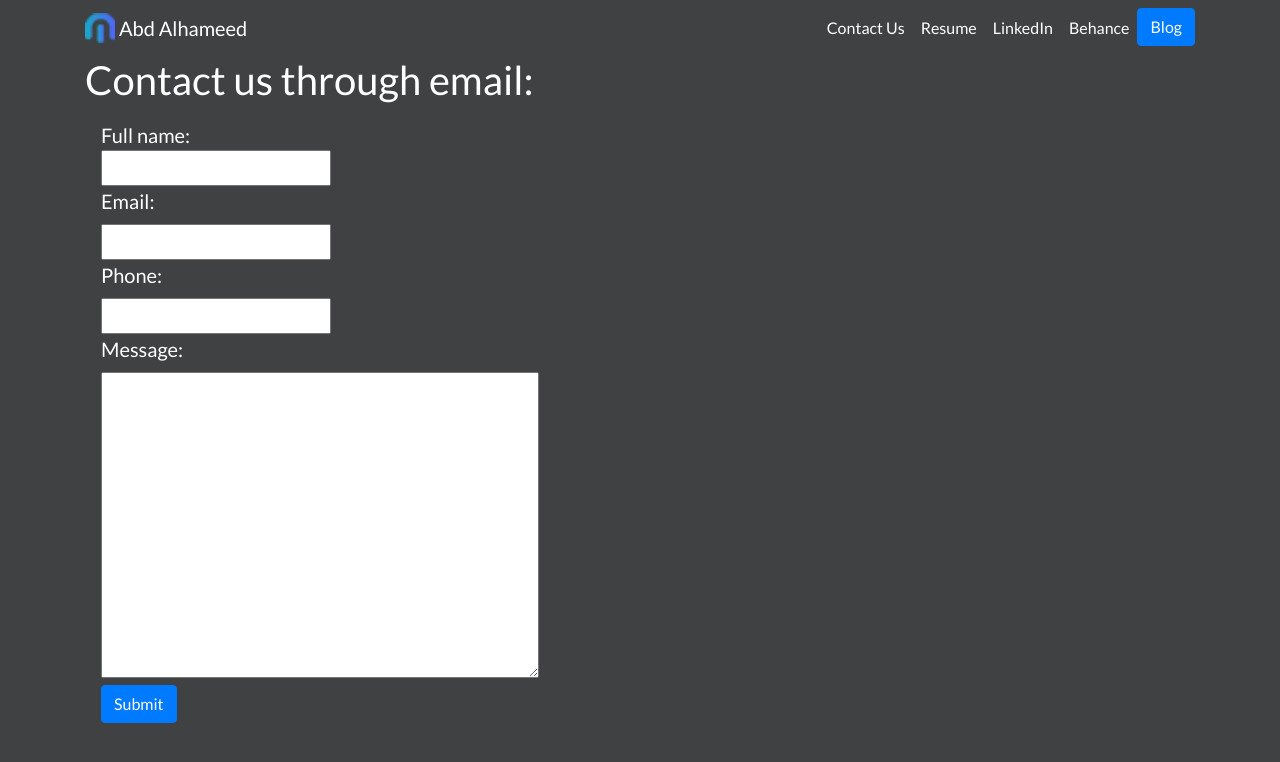
After one commit to mawkli7afee/django3-personal-portfolio, a Django app: page /contact/ in a window 1280 px wide. The commit adds this page. Shown: the top 762 px of the page. Run offline with Django 3.2, Linux system fonts and the light colour scheme; some libraries are stand-ins or nearby versions.

Commit message:
Third Commit

```diff
--- a/personal_portfolio/urls.py
+++ b/personal_portfolio/urls.py
@@ -19,12 +19,13 @@ from django.conf.urls.static import static
 from django.conf import settings
 from django.conf.urls import url
 from portfolio import views
-from portfolio.views import HomeView
+from portfolio.views import HomeView, ContactUs
 
 urlpatterns = [
     path('admin/', admin.site.urls),
     # path('', views.home, name='home'),
     path('', HomeView.as_view(), name='home'),
+    path('contact/', ContactUs.as_view(), name='contact'),
     path('blog/', include('blog.urls')),
 ]
 
--- /dev/null
+++ b/portfolio/forms.py
@@ -0,0 +1,8 @@
+from django import forms
+
+
+class ContactForm(forms.Form):
+    full_name = forms.CharField(max_length=70)
+    email = forms.EmailField(max_length=150)
+    phone = forms.CharField(max_length=15)
+    message = forms.CharField(widget=forms.Textarea)
--- a/portfolio/models.py
+++ b/portfolio/models.py
@@ -1,4 +1,5 @@
 from django.db import models
+from django.urls import reverse_lazy, reverse
 
 
 class Project(models.Model):
--- a/portfolio/templates/portfolio/base.html
+++ b/portfolio/templates/portfolio/base.html
@@ -32,6 +32,9 @@
       </button>
       <div class="collapse navbar-collapse text-center" id="navbarNav">
         <ul class="navbar-nav ml-auto">
+            <li>
+            <a role="button" href="{% url 'contact' %}" class="nav-link">Contact Us</a>
+             </li>
           <li class="nav-item">
             <a class="nav-link" href="{% static "portfolio/Abd ALhameed Sarayji CV.pdf" %}">Resume</a>
           </li>
--- /dev/null
+++ b/portfolio/templates/portfolio/contact.html
@@ -0,0 +1,19 @@
+{% extends 'portfolio/base.html' %}
+{% block content %}
+
+    {%  load static %}
+    <h1> Contact us through email:</h1>
+        <form method="post">
+
+            <div class="form-group form-control-lg col-3 >
+
+                {{form.as_table}}
+                {% csrf_token %}
+                <button class="btn btn-primary" type="submit" value="Save">Submit</button>
+            </div>
+
+        </form>
+
+
+
+{% endblock %}
--- a/portfolio/views.py
+++ b/portfolio/views.py
@@ -1,6 +1,9 @@
-from django.shortcuts import render
+from django.core.mail import send_mail
+from .forms import ContactForm
 from .models import Project
-from django.views.generic import DetailView, ListView
+from django.contrib import messages
+from django.views.generic import ListView, FormView
+from django.shortcuts import render, redirect
 
 
 # def home(request):
@@ -12,3 +15,26 @@ class HomeView(ListView):
     template_name = 'portfolio/home.html'
     model = Project
     context_object_name = 'projects'
+
+
+class ContactUs(FormView):
+    form_class = ContactForm
+    template_name = "portfolio/contact.html"
+
+    def post(self, request, *args, **kwargs):
+        if request.method == "POST":
+            name = request.POST['full_name']
+            email = request.POST['email']
+            phone = request.POST['phone']
+            message = request.POST['message']
+
+            send_mail(
+                name,
+                message,
+                email,
+                ['mawkli_7afee@hotmail.com'],
+            )
+
+            return render(request, 'portfolio/contact.html', {'message': message})
+        else:
+            return render(request, 'portfolio/contact.html')
```
Also changed, not shown: personal_portfolio/settings.py (+9 -0 lines), blog/migrations/0002_auto_20210502_1620.py (added), blog/views.py (line endings or trailing spaces), db.sqlite3, portfolio/migrations/0002_phonenumber.py (added), portfolio/migrations/0003_alter_phonenumber_phone_number.py (added), portfolio/migrations/0004_phonenumber_blanks.py (added), portfolio/migrations/0005_remove_phonenumber_blanks.py (added), portfolio/migrations/0006_alter_phonenumber_phone_number.py (added), portfolio/migrations/0007_delete_phonenumber.py (added).
